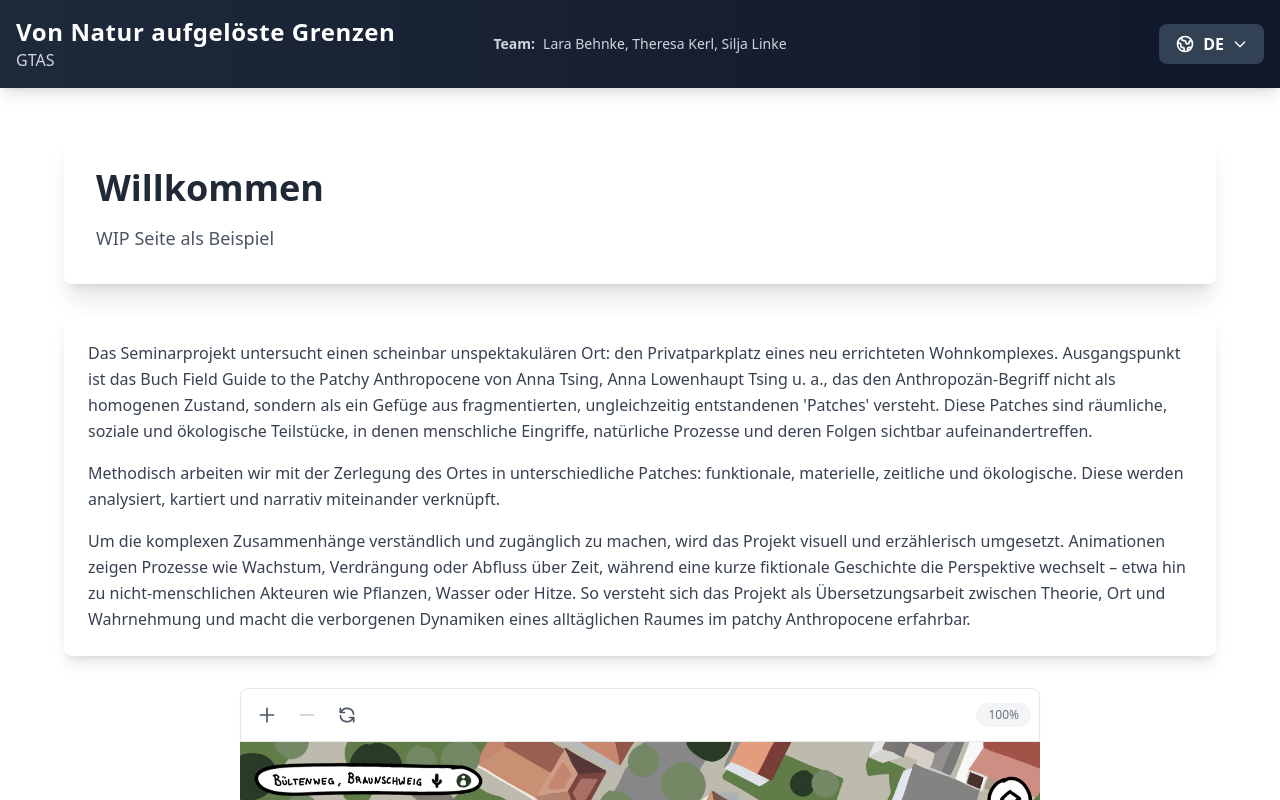
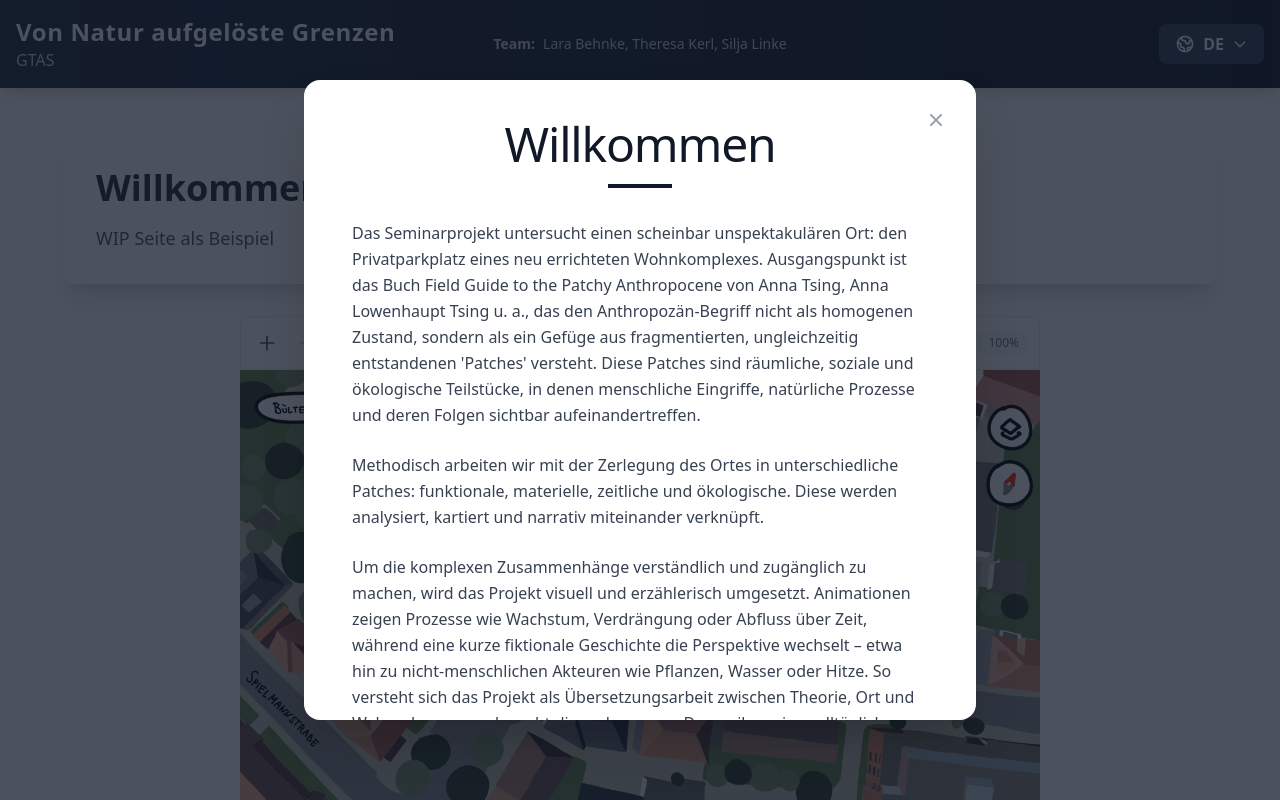
Before and after one commit to N0w3rn/getas-project, a Nuxt app: page / in a window 1280 px wide. Shown: the top 800 px of the page. Built offline with nearby package versions, Linux system fonts and the light colour scheme.

Commit message:
feat: text in ini modal

```diff
--- /dev/null
+++ b/app/components/InitialModal.vue
@@ -0,0 +1,86 @@
+<template>
+  <Teleport to="body">
+    <Transition
+      enter-active-class="transition ease-out duration-300"
+      enter-from-class="opacity-0"
+      enter-to-class="opacity-100"
+      leave-active-class="transition ease-in duration-200"
+      leave-from-class="opacity-100"
+      leave-to-class="opacity-0"
+    >
+      <div
+        v-if="modelValue"
+        class="fixed inset-0 z-50 flex items-center justify-center p-4 bg-gray-900 bg-opacity-75"
+        @click.self="handleClose"
+      >
+        <Transition
+          enter-active-class="transition ease-out duration-300 delay-100"
+          enter-from-class="opacity-0 scale-90"
+          enter-to-class="opacity-100 scale-100"
+          leave-active-class="transition ease-in duration-200"
+          leave-from-class="opacity-100 scale-100"
+          leave-to-class="opacity-0 scale-90"
+        >
+          <div
+            v-if="modelValue"
+            class="bg-white rounded-2xl shadow-2xl max-w-2xl w-full max-h-[80vh] overflow-hidden"
+          >
+            <div class="relative">
+              <button
+                @click="handleClose"
+                class="absolute top-5 right-5 z-10 w-10 h-10 flex items-center justify-center text-gray-400 hover:text-gray-900 hover:bg-gray-100 rounded-full transition-all"
+                aria-label="Close modal"
+              >
+                <svg class="w-5 h-5" fill="none" stroke="currentColor" viewBox="0 0 24 24">
+                  <path stroke-linecap="round" stroke-linejoin="round" stroke-width="2.5" d="M6 18L18 6M6 6l12 12" />
+                </svg>
+              </button>
+
+              <div class="px-12 py-10 overflow-y-auto max-h-[80vh]">
+                <div class="space-y-8">
+                  <div class="space-y-4 text-center">
+                    <h2 class="text-5xl font-light text-gray-900 tracking-tight">
+                      {{ $t('welcome') }}
+                    </h2>
+                    <div class="w-16 h-1 bg-gray-900 mx-auto"></div>
+                  </div>
+
+                  <div class="space-y-6 text-gray-700 text-base leading-relaxed max-w-xl mx-auto">
+                    <p>{{ $t('indexPageTextBlock1.intro') }}</p>
+                    <p>{{ $t('indexPageTextBlock1.method') }}</p>
+                    <p>{{ $t('indexPageTextBlock1.implementation') }}</p>
+                  </div>
+
+                  <div class="flex justify-center pt-4">
+                    <button
+                      @click="handleClose"
+                      class="px-10 py-4 bg-gray-900 hover:bg-gray-800 text-white font-medium rounded-full transition-all duration-200 shadow-lg hover:shadow-xl"
+                    >
+                      Verstanden
+                    </button>
+                  </div>
+                </div>
+              </div>
+            </div>
+          </div>
+        </Transition>
+      </div>
+    </Transition>
+  </Teleport>
+</template>
+
+<script setup lang="ts">
+const props = defineProps<{
+  modelValue: boolean
+}>()
+
+const emit = defineEmits<{
+  'update:modelValue': [value: boolean]
+  'close': []
+}>()
+
+const handleClose = () => {
+  emit('update:modelValue', false)
+  emit('close')
+}
+</script>
--- /dev/null
+++ b/app/composables/useWelcomeModal.ts
@@ -0,0 +1,60 @@
+import { ref } from 'vue'
+
+interface WelcomeModalData {
+  closed: boolean
+  timestamp: number
+}
+
+export const useWelcomeModal = (expiryMinutes: number = 15) => {
+  const STORAGE_KEY = 'welcomeModal'
+  const showModal = ref(false)
+
+  const checkAndShowModal = () => {
+    if (!import.meta.client) return
+
+    const storedData = sessionStorage.getItem(STORAGE_KEY)
+
+    if (!storedData) {
+      showModal.value = true
+      return
+    }
+
+    try {
+      const parsed: WelcomeModalData = JSON.parse(storedData)
+      const now = Date.now()
+      const expiryTime = expiryMinutes * 60 * 1000
+
+      if (now - parsed.timestamp > expiryTime) {
+        showModal.value = true
+      } else {
+        showModal.value = false
+      }
+    } catch (error) {
+      showModal.value = true
+    }
+  }
+
+  const closeModal = () => {
+    if (!import.meta.client) return
+
+    showModal.value = false
+
+    const data: WelcomeModalData = {
+      closed: true,
+      timestamp: Date.now()
+    }
+
+    sessionStorage.setItem(STORAGE_KEY, JSON.stringify(data))
+  }
+
+  const openModal = () => {
+    showModal.value = true
+  }
+
+  return {
+    showModal,
+    checkAndShowModal,
+    closeModal,
+    openModal
+  }
+}
--- a/app/pages/index.vue
+++ b/app/pages/index.vue
@@ -11,27 +11,22 @@
         </p>
       </div>
 
-      <div class="relative w-full bg-white rounded-lg shadow-lg overflow-hidden p-6 space-y-4">
-        <p class="text-gray-700 leading-relaxed">
-          {{ $t('indexPageTextBlock1.intro') }}
-        </p>
-        <p class="text-gray-700 leading-relaxed">
-          {{ $t('indexPageTextBlock1.method') }}
-        </p>
-        <p class="text-gray-700 leading-relaxed">
-          {{ $t('indexPageTextBlock1.implementation') }}
-        </p>
-      </div>
-
       <InteractiveImage
         :background-image="sceneBackground"
         :markers="sceneMarkers"
+      />
+
+      <InitialModal
+        v-model="showModal"
+        @close="closeModal"
       />
     </div>
   </div>
 </template>
 
-<script setup>
+<script setup lang="ts">
+const { showModal, checkAndShowModal, closeModal } = useWelcomeModal(15)
+
 const sceneBackground = '/images/bg/map.jpg'
 
 const sceneMarkers = [
@@ -45,4 +40,8 @@ const sceneMarkers = [
     label: true
   }
 ]
+
+onMounted(() => {
+  checkAndShowModal()
+})
 </script>
```
